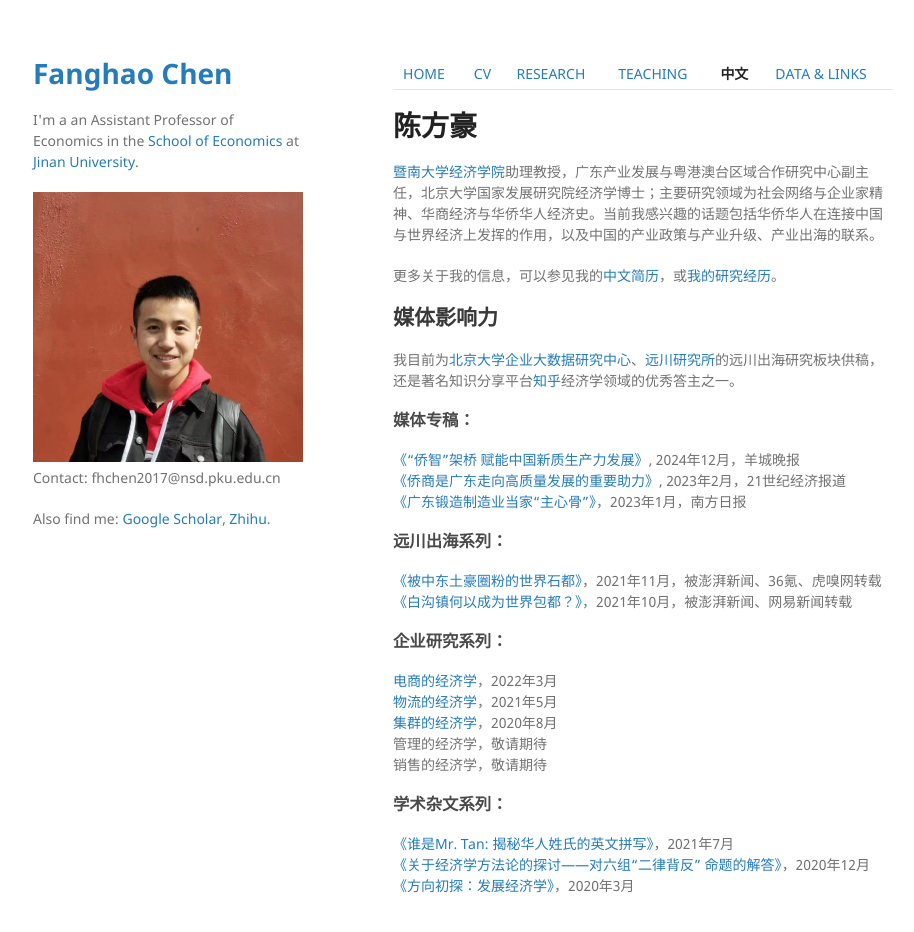
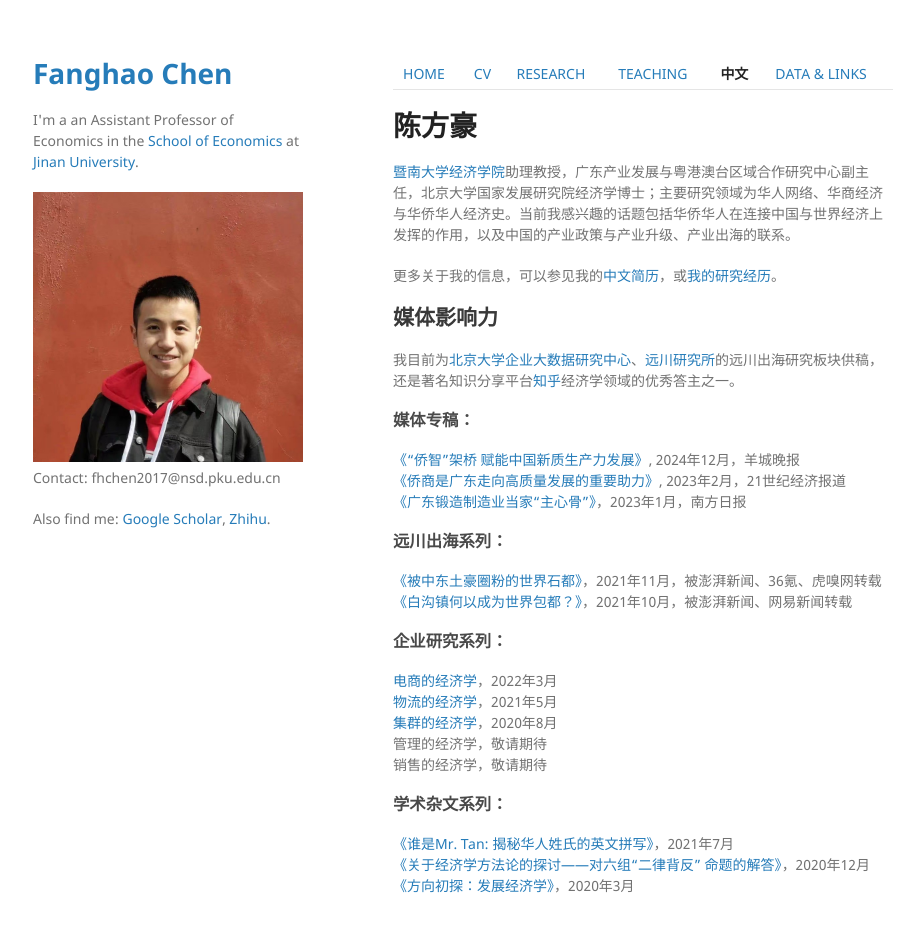
Before and after one commit to FanghaoChen/homepage, a Jekyll site: the page built from chinesepage.md, in a window 1280 px wide and 966 px high. Shown: the top 932 px of the window, without its empty margins (177-1091 px from the left). Built offline with Jekyll 4.4.1, drawn with Linux system fonts in a browser that asks for light colours; our own code applies the rules of GitHub Pages for plain Markdown files.

Commit message:
Update chinesepage.md

```diff
--- a/chinesepage.md
+++ b/chinesepage.md
@@ -2,7 +2,7 @@
 
 # 陈方豪
 
-[暨南大学经济学院](https://ec.jnu.edu.cn/)助理教授，广东产业发展与粤港澳台区域合作研究中心副主任，北京大学国家发展研究院经济学博士；主要研究领域为社会网络与企业家精神、华商经济与华侨华人经济史。当前我感兴趣的话题包括华侨华人在连接中国与世界经济上发挥的作用，以及中国的产业政策与产业升级、产业出海的联系。
+[暨南大学经济学院](https://ec.jnu.edu.cn/)助理教授，广东产业发展与粤港澳台区域合作研究中心副主任，北京大学国家发展研究院经济学博士；主要研究领域为华人网络、华商经济与华侨华人经济史。当前我感兴趣的话题包括华侨华人在连接中国与世界经济上发挥的作用，以及中国的产业政策与产业升级、产业出海的联系。
 
 更多关于我的信息，可以参见我的[中文简历](./assets/陈方豪_暨大经院_241221.pdf)，或[我的研究经历](https://mp.weixin.qq.com/s?__biz=Mzg4MzE0ODY0Mw==&mid=2247491382&idx=1&sn=992dc4dda38bfd95d5c2b47848fc5a81&chksm=cf4a8d3af83d042c96f68c98b9406eab25df4ce418b6778fccdee755fc9e499decfb44498855&mpshare=1&scene=24&srcid=12203KNxFd0xsEh7nM7ZzhKn&sharer_sharetime=1639991731014&sharer_shareid=009d752390d3ca9d149b0d31038375f0#rd)。
 
```
